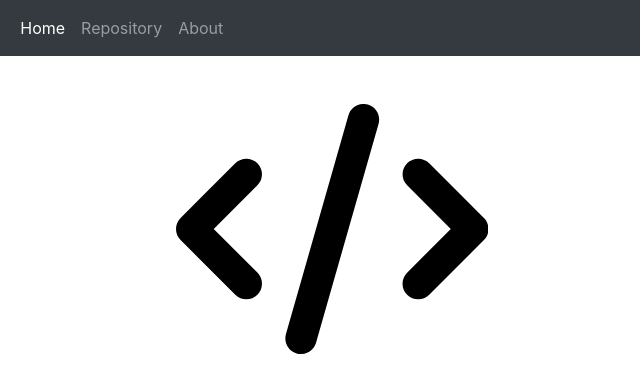
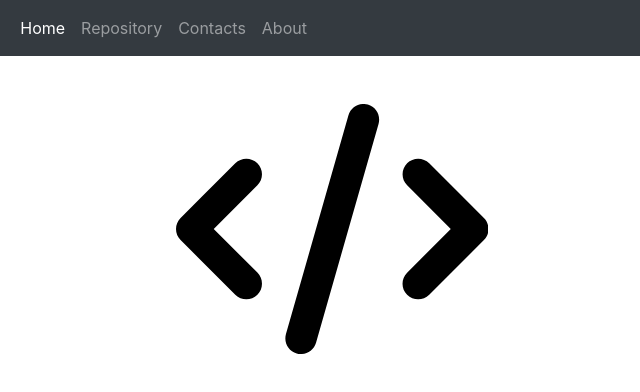
Before and after one commit to GeorgeGuerrero904/GeorgeGuerrero904.github.io, a plain HTML site: page index.html in a window 1280 px wide. Shown: the full height of the page, 308-948 px from the left. Drawn offline with Linux system fonts and the light colour scheme.

Commit message:
add text to html file

```diff
--- a/index.html
+++ b/index.html
@@ -27,6 +27,9 @@
                     <a class="nav-link" href="https://github.com/GeorgeGuerrero904">Repository</a>
                 </li>
                 <li class="nav-item">
+                    <a class="nav-link ">Contacts</a>
+                </li>
+                <li class="nav-item">
                     <a class="nav-link ">About</a>
                 </li>
             </ul>
```
